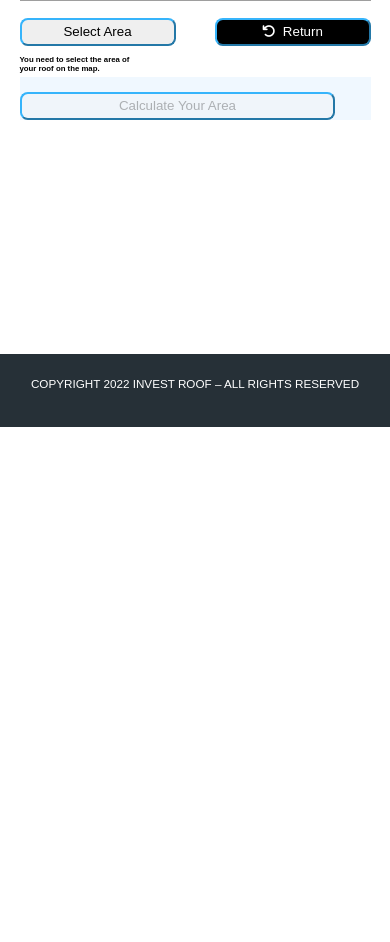
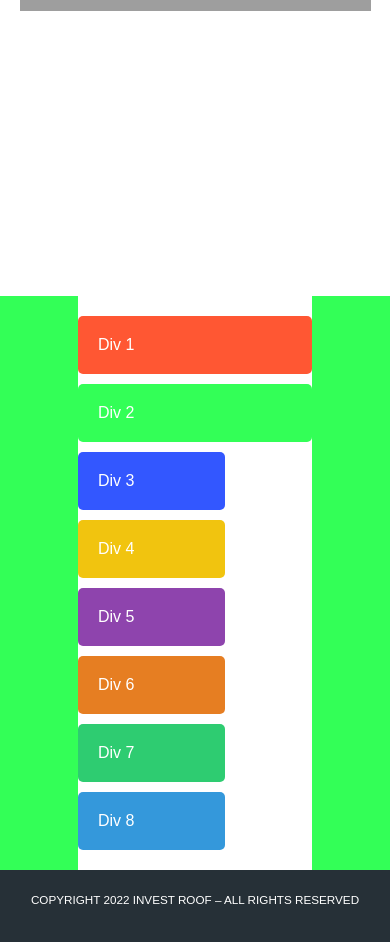
Before and after one commit to jaiderpobce/calculadora, a website built with Vite: page index.html in a window 390 px wide. Shown: the part 560-1502 px from the top of the page. Before the commit the page ends 987 px from the top, so only its background shows below. Built offline with nearby package versions, Linux system fonts and the light colour scheme; grey boxes are pictures that could not be loaded.

```diff
--- a/index.css
+++ b/index.css
@@ -19,6 +19,20 @@
     text-align: center;
     background-color:#3B82F6 ;
     color:#fff;
+
+  }
+  #main-container {
+    display: flex;
+    flex-wrap: wrap;
+    gap: 10px;
+     margin: 20px;
+    width: 100%;
+  }
+  #shoosecontainer{
+   /* height: 100vh; */
+    display:flex;
+    background-color: #33FF57;
+     margin-top: -15vw;
 
   }
   .butondatos2-div{
@@ -53,6 +67,30 @@
     height: 50%;
     width: 50%;
   }
+  .inner-container_datos {
+    display: flex;
+    flex-direction: column;
+    align-items: center;
+    justify-content: center;
+    height: 58%;
+    width: 60%;
+    padding: auto;
+  }
+  .inner-div_datos {
+    color: white; /* Color del texto, opcional */
+    padding: 20px; /* Espaciado interno, opcional */
+    border-radius: 5px; /* Bordes redondeados, opcional */
+  }
+  .full-width_datos {
+    width: 100%; /* Primera div ocupa el 100% de ancho */
+}
+
+.half-width_datos {
+    width: 45.6%; /* Otras divs ocuparán el 50% de ancho */
+}
+
+
+
 
   .inner-div {
     width: 60%;
@@ -101,7 +139,7 @@
   .input-container {
     position: relative;
     /* Para posicionar el ícono en relación al input */
-    margin-bottom: 3em;
+    margin-bottom: 1em;
     /* Espacio inferior */
   }
 
@@ -120,7 +158,7 @@
     margin-top:-11vw;
   }
   .imap-container{
-    height: 40%;
+    height: 45%;
     width: 100%;
     border-radius: 1vw;
   }
@@ -473,7 +511,7 @@
 
     }
     .imap-container{
-    height: 40%;
+    height: 45%;
     width: 100%;
     border-radius: 1vw;
     margin-top: -7vw  ;
--- a/index.html
+++ b/index.html
@@ -45,7 +45,7 @@
 
         <div id="map" class="imap-container"></div>
 
-        <div style=" margin-top: 0.5vw; " id="div-botones">
+        <div style=" margin-top: 0.5vw; display: none; " id="div-botones">
           <div style="   display: flex;   ">
             <div style="width: 50%; text-align: left;"><button type="button"
                 style="width: 20vw; height: 3vw; border-radius: 2vw;border-color: #36B4FB;  " id="calculateInput">Select
@@ -233,6 +233,20 @@
         </div>
       </div>
     </div>
+    <div class="outer-container"  id="shoosecontainer">
+      <div class="inner-container_datos" style="background-color: #fff;">
+        <div id="main-container">
+          <div class="inner-div_datos full-width_datos" style="background-color: #FF5733;">Div 1</div>
+          <div class="inner-div_datos full-width_datos" style="background-color: #33FF57;">Div 2</div>
+          <div class="inner-div_datos half-width_datos" style="background-color: #3357FF;">Div 3</div>
+          <div class="inner-div_datos half-width_datos" style="background-color: #F1C40F;">Div 4</div>
+          <div class="inner-div_datos half-width_datos" style="background-color: #8E44AD;">Div 5</div>
+          <div class="inner-div_datos half-width_datos" style="background-color: #E67E22;">Div 6</div>
+          <div class="inner-div_datos half-width_datos" style="background-color: #2ECC71;">Div 7</div>
+          <div class="inner-div_datos half-width_datos" style="background-color: #3498DB;">Div 8</div>
+      </div>
+      </div>
+    </div>
 
     <div id="footer">
       <p>COPYRIGHT 2022 INVEST ROOF – ALL RIGHTS RESERVED</p>
--- a/index.ts
+++ b/index.ts
@@ -15,7 +15,23 @@
     console.error("Elemento con id 'map' no encontrado.");
     return;
   }
+  //1165 Northchase Pkwy SE
   let isButtonClicked = false;
+  /*const map = new google.maps.Map(mapDiv, {
+    center: { lat: 33.9541, lng: -84.5321 },
+    zoom: 20,
+    tilt: 0,
+    heading: 180,
+    mapTypeId: "hybrid",
+    mapTypeControl: false,
+    fullscreenControl: false,
+    zoomControl: false,
+    scaleControl: false,
+    streetViewControl: false,
+    gestureHandling: 'false',
+  });  */
+
+  //-----------------------------------------------
   const map = new google.maps.Map(mapDiv, {
     center: { lat: 33.9541, lng: -84.5321 },
     zoom: 20,
@@ -27,8 +43,41 @@
     zoomControl: false,
     scaleControl: false,
     streetViewControl: false,
-    gestureHandling: 'false',
-  });
+    gestureHandling: 'false'
+});
+
+// Dirección por defecto
+const address = "1165 Northchase Pkwy SE";
+
+// Geocodificar la dirección
+const geocoder = new google.maps.Geocoder();
+geocoder.geocode({ address: address }, (results, status) => {
+    if (status === 'OK') {
+        // Verificamos si encontramos resultados
+        if (results[0]) {
+            // Obtener la ubicación
+            const location = results[0].geometry.location;
+
+            // Ajustar latitud para desplazar el mapa hacia arriba.
+            const adjustedLat = location.lat() + 0.0001; // Ajustar este valor según sea necesario
+
+            // Ajustar el centro del mapa
+            map.setCenter({ lat: adjustedLat, lng: location.lng() });
+
+            // Opcional: Añadir un marcador
+            new google.maps.Marker({
+                position: location,
+                map: map
+            });
+        } else {
+            alert('No se encontró ninguna dirección en esta ubicación.');
+        }
+    } else {
+        alert('Geocodificación falló: ' + status);
+    }
+});
+
+  //----------------------------------------------
 
   //const searchInput = createSearchInput();
   //const searchButton = createSearchButton();
```
